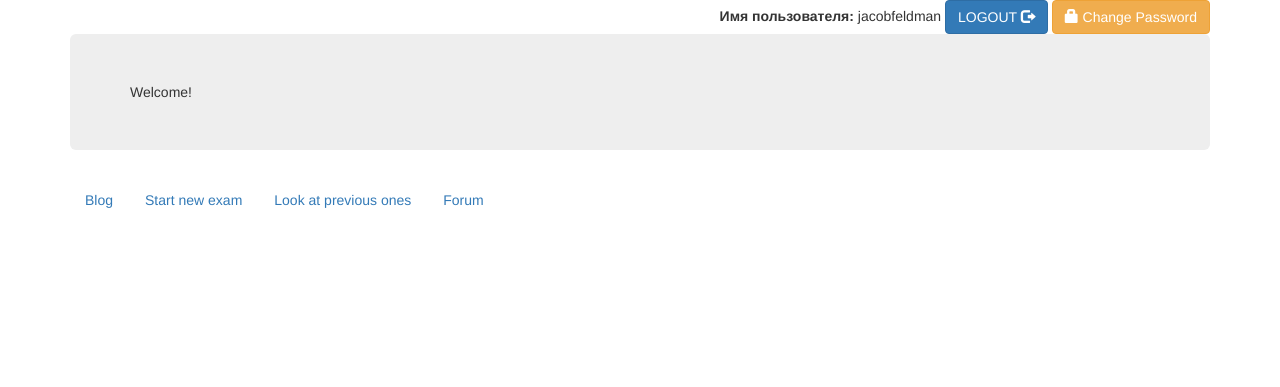
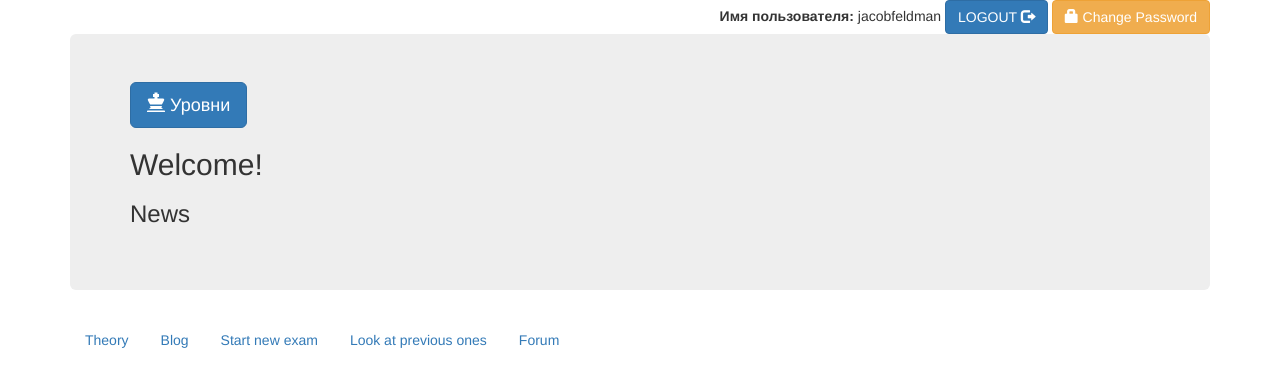
Before and after one commit to jfeldman777/feldman-club, a Django app: page / in a window 1280 px wide. Shown: the top 387 px of the page. Run offline with Django 3.2, Linux system fonts and the light colour scheme; a user stored in the database is signed in; data comes from the database, SQL or seed files in the repository; both versions use the stored data as it was after the commit; some libraries are stand-ins or nearby versions.

Commit message:
diplomas

```diff
--- a/club/views.py
+++ b/club/views.py
@@ -5,6 +5,7 @@ from django.contrib.auth.forms import UserCreationForm
 from django.shortcuts import render, redirect
 from .forms import SignUpForm
 from django.contrib.auth.models import User
+from quiz.models import Sitting
 
 def msg(request,msg):
     return render(request, 'msg.html', {'msg': msg})
@@ -16,8 +17,18 @@ def password_reset_done(request):
     return msg(request, 'Your password was changed successfully!')
 
 def index(request):
+    ks = Sitting.objects.all().filter(user = request.user)
+    qzs = set()
+    for x in ks:
+        if x.check_if_passed:
+            qzs.add(x.quiz)
+
+    #print(qzs)
+
     form = AuthenticationForm(request)
-    return render(request,'index.html',{'form':form})
+    return render(request,'index.html',
+        {'form':form,'qzs':qzs
+        })
 
 def signup(request):
     if request.method == 'POST':
--- a/quiz/models.py
+++ b/quiz/models.py
@@ -539,6 +539,8 @@ class Sitting(models.Model):
         total = self.get_max_score
         return answered, total
 
+    #def __str__(self):
+    #    return (str)(self.check_if_passed)
 
 @python_2_unicode_compatible
 class Question(models.Model):
--- a/templates/base1.html
+++ b/templates/base1.html
@@ -42,6 +42,15 @@
       {% else %}
     <div class="container">
       <ul class="nav nav-pills nav-fill">
+
+        <li class="nav-item">
+          <a class="nav-link"
+          href="http://hbtjournal.com/index_ru.html"
+          target="theory">
+            {% trans 'Theory' %}
+          </a>
+        </li>
+
         <li class="nav-item">
           <a class="nav-link" href="weblog/" target="weblog">
             {% trans 'Blog' %}
--- a/templates/index.html
+++ b/templates/index.html
@@ -2,5 +2,14 @@
 {% load i18n %}
 
 {% block content %}
-{% trans 'Welcome' %}!
+<p>
+  {% for x in qzs %}
+  <a class="btn btn-primary btn-lg">
+    <span class="glyphicon glyphicon-king"></span>
+    {{x}}
+  </a>
+  {% endfor %}
+<h2>{% trans 'Welcome' %}!</h2>
+  <h3>{% trans 'News' %}</h3>
+</p>
 {% endblock %}
```
Also changed, not shown: db.sqlite3, essay/locale/ru/LC_MESSAGES/django.po, locale/ru/LC_MESSAGES/django.po, multichoice/locale/ru/LC_MESSAGES/django.po, quiz/locale/ru/LC_MESSAGES/django.po, true_false/locale/ru/LC_MESSAGES/django.po, 5 other files.
